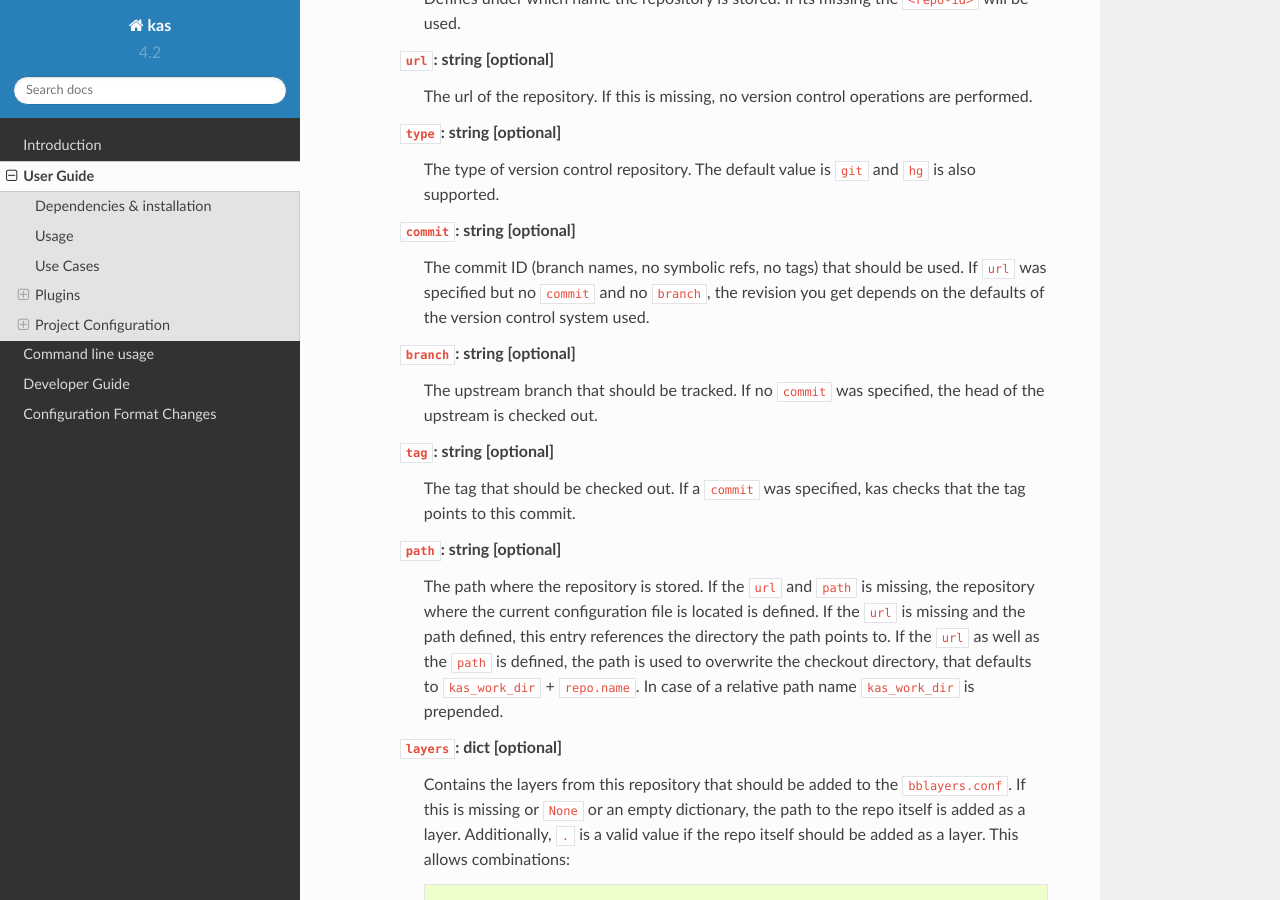
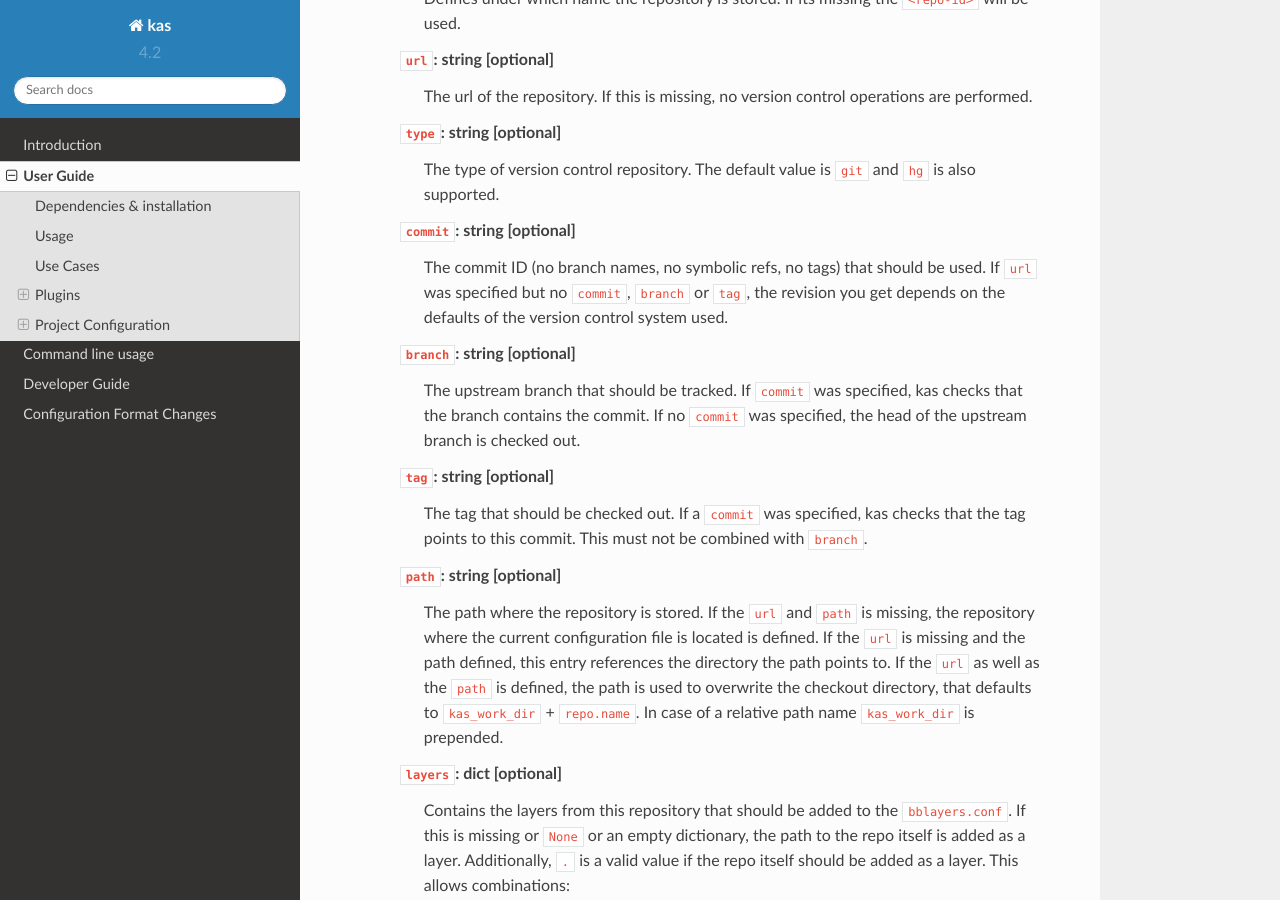
Before and after one commit to siemens/kas, a Sphinx documentation site: the page built from docs/userguide.rst, in a window 1280 px wide and 900 px high, scrolled down 8897 px. Built offline with Sphinx 7.4.7 and the Read the Docs theme 2.0.0, drawn with Linux system fonts in a browser that asks for light colours.

Commit message:
document commit, branch and tag relations more precisely
This patch improves the documentation around the config entries commit,
branch and tag w.r.t. combinations of the entries.

Signed-off-by: Felix Moessbauer <felix.moessbauer@siemens.com>
[Jan: rewrapped]
Signed-off-by: Jan Kiszka <jan.kiszka@siemens.com>

```diff
--- a/docs/userguide.rst
+++ b/docs/userguide.rst
@@ -440,18 +440,20 @@ Configuration reference
       and ``hg`` is also supported.
 
     ``commit``: string [optional]
-      The commit ID (branch names, no symbolic refs, no tags) that should be
-      used. If ``url`` was specified but no ``commit`` and no ``branch``, the
-      revision you get depends on the defaults of the version control system
-      used.
+      The commit ID (no branch names, no symbolic refs, no tags) that should
+      be used. If ``url`` was specified but no ``commit``, ``branch`` or
+      ``tag``, the revision you get depends on the defaults of the version
+      control system used.
 
     ``branch``: string [optional]
-      The upstream branch that should be tracked. If no ``commit`` was
-      specified, the head of the upstream is checked out.
+      The upstream branch that should be tracked. If ``commit`` was
+      specified, kas checks that the branch contains the commit. If no
+      ``commit`` was specified, the head of the upstream branch is checked out.
 
     ``tag``: string [optional]
       The tag that should be checked out. If a ``commit`` was specified, kas
-      checks that the tag points to this commit.
+      checks that the tag points to this commit. This must not be combined
+      with ``branch``.
 
     ``path``: string [optional]
       The path where the repository is stored.
```
